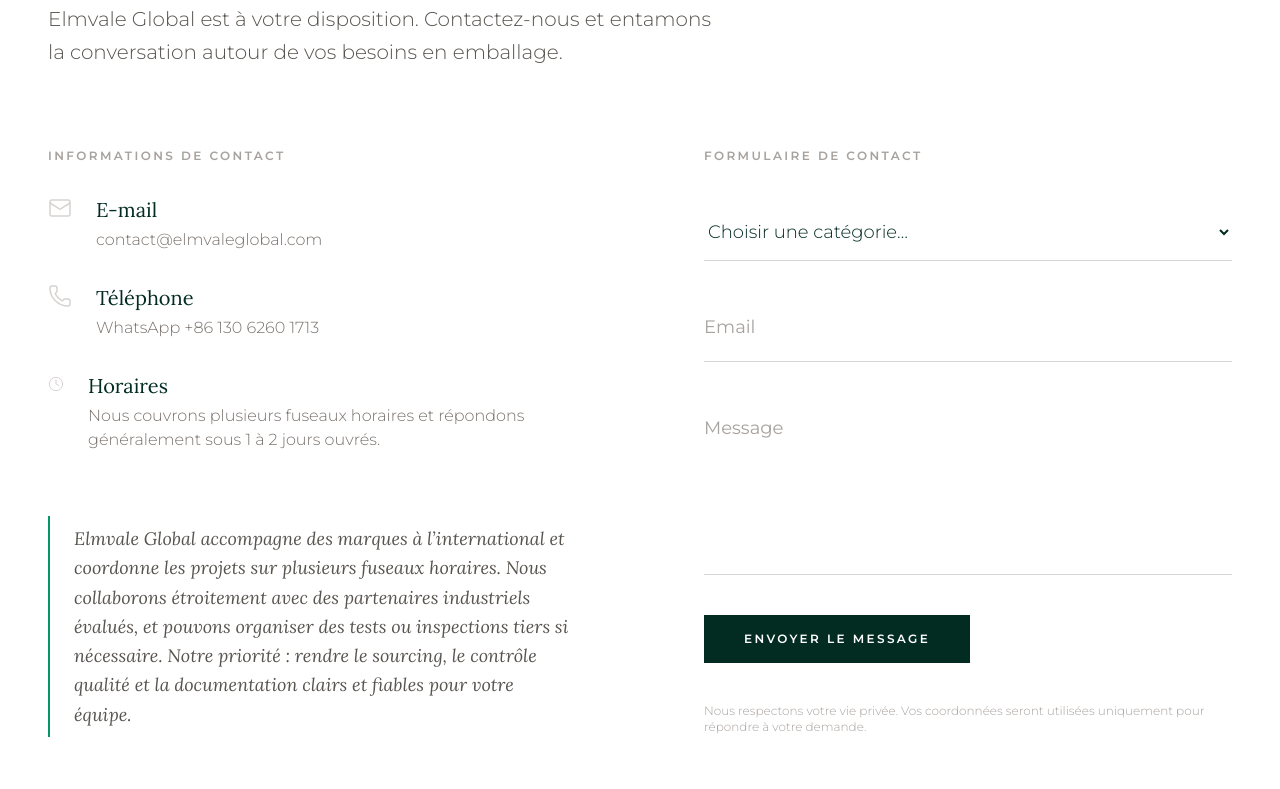
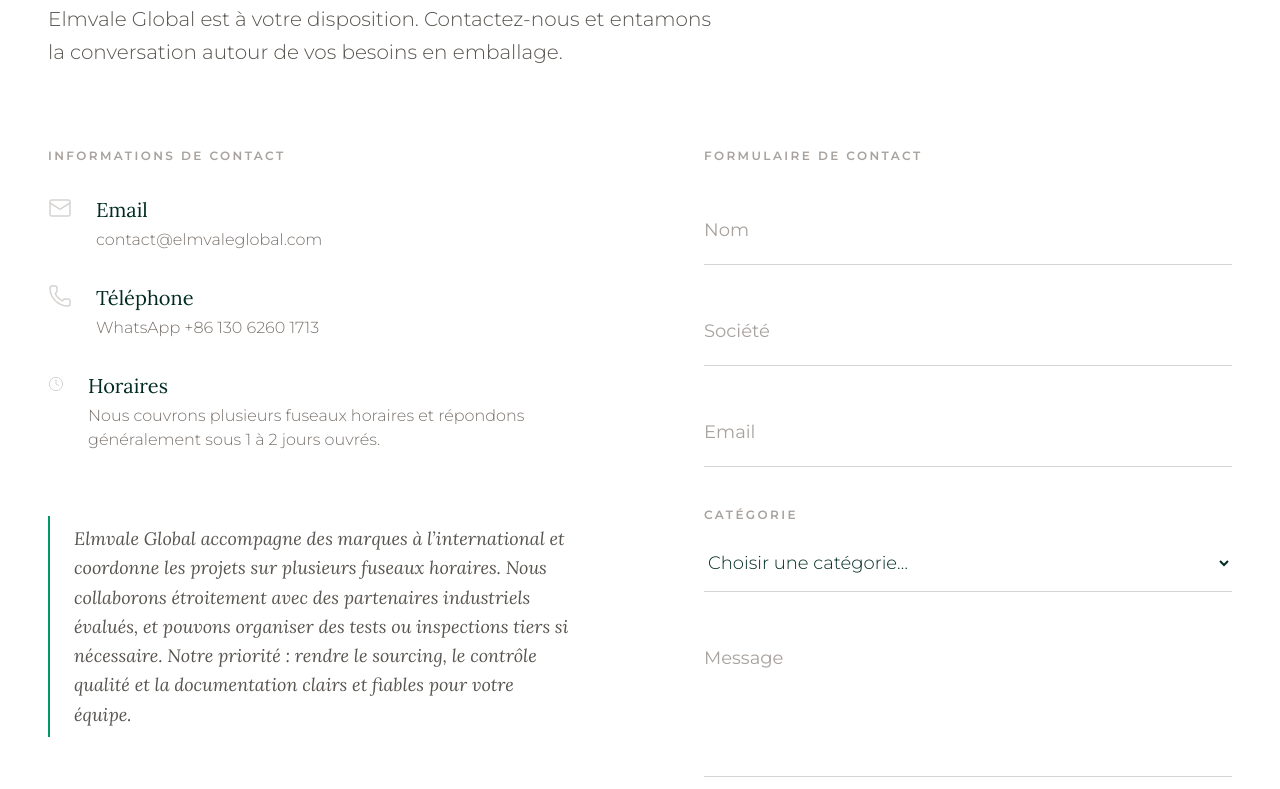
Before and after one commit to cathy6140/-Elmvale-Global-.github.io, a React (Vite) app: page /#/contact in a window 1280 px wide. Shown: the part 406-1195 px from the top of the page. Built offline with nearby package versions, Linux system fonts and the light colour scheme.

Commit message:
Update Contact.tsx

```diff
--- a/src/pages/Contact.tsx
+++ b/src/pages/Contact.tsx
@@ -4,33 +4,47 @@ import { LanguageContext } from "../App";
 import { content } from "../content";
 import { Mail, Phone, Clock } from "lucide-react";
 
-const FORM_ENDPOINT = "https://formspree.io/f/xjkaopok"; // ✅ 换成你的
+const FORM_ENDPOINT = "https://formspree.io/f/xjkaopok"; // ✅ 改成你自己的 Formspree endpoint
 
 const Contact: React.FC = () => {
   const { language } = useContext(LanguageContext);
   const t = content[language].contact;
 
   const [searchParams] = useSearchParams();
+  const [status, setStatus] = useState<"idle" | "sending" | "success" | "error">("idle");
+
+  // ✅ 从 URL 读取预选分类：/contact?category=Tubes%20%26%20Sachets
   const prefillCategory = useMemo(() => {
-    const c = (searchParams.get("category") || "").trim();
-    return c;
+    const raw = (searchParams.get("category") || "").trim();
+    if (!raw) return "";
+
+    // 统一成 value（EN）以便 <option value="..."> 命中
+    const map: Record<string, string> = {
+      // EN
+      "Bottles & Jars": "Bottles & Jars",
+      "Tubes & Sachets": "Tubes & Sachets",
+      "Pumps & Dispensers": "Pumps & Dispensers",
+      "Caps & Closures": "Caps & Closures",
+      Other: "Other",
+
+      // FR -> EN value
+      "Flacons & Pots": "Bottles & Jars",
+      "Pompes & Distributeurs": "Pumps & Dispensers",
+      "Bouchons & Fermetures": "Caps & Closures",
+      Autre: "Other",
+    };
+
+    return map[raw] || raw;
   }, [searchParams]);
 
-  const [status, setStatus] = useState<"idle" | "sending" | "success" | "error">("idle");
-
-  const onSubmit: React.FormEventHandler<HTMLFormElement> = async (e) => {
+  const onSubmit = async (e: React.FormEvent<HTMLFormElement>) => {
     e.preventDefault();
     setStatus("sending");
 
+    const form = e.currentTarget;
+    const formData = new FormData(form);
+
     try {
-      const form = e.currentTarget;
-      const formData = new FormData(form);
-
-      // ✅ 如果 URL 带了 ?category=xxx，就写入表单字段（即使用户不动 select）
-      if (prefillCategory && !formData.get("category")) {
-        formData.set("category", prefillCategory);
-      }
-
       const res = await fetch(FORM_ENDPOINT, {
         method: "POST",
         body: formData,
@@ -38,8 +52,8 @@ const Contact: React.FC = () => {
       });
 
       if (res.ok) {
+        setStatus("success");
         form.reset();
-        setStatus("success");
       } else {
         setStatus("error");
       }
@@ -52,14 +66,19 @@ const Contact: React.FC = () => {
     <div className="bg-white min-h-screen pt-32">
       {/* Header */}
       <section className="px-6 lg:px-12 max-w-screen-2xl mx-auto mb-20">
-        <h1 className="font-serif text-5xl md:text-7xl text-brand-dark mb-8">{t.intro.title}</h1>
-        <p className="text-xl text-stone-600 font-light max-w-2xl leading-relaxed">{t.intro.desc}</p>
+        <h1 className="font-serif text-5xl md:text-7xl text-brand-dark mb-8">
+          {t.intro.title}
+        </h1>
+        <p className="text-xl text-stone-600 font-light max-w-2xl leading-relaxed">
+          {t.intro.desc}
+        </p>
       </section>
 
       <div className="max-w-screen-2xl mx-auto px-6 lg:px-12 pb-32">
         <div className="grid grid-cols-1 lg:grid-cols-2 gap-20 lg:gap-32">
           {/* Info Side */}
           <div className="space-y-16">
+            {/* Contact Details */}
             <div>
               <h2 className="font-sans text-xs font-bold uppercase tracking-[0.2em] text-stone-400 mb-8">
                 {t.details.title}
@@ -67,10 +86,13 @@ const Contact: React.FC = () => {
 
               <div className="space-y-8">
                 <div className="flex items-start gap-6 group">
-                  <Mail className="w-6 h-6 text-stone-300 group-hover:text-brand-primary transition" strokeWidth={1.5} />
+                  <Mail
+                    className="w-6 h-6 text-stone-300 group-hover:text-brand-primary transition"
+                    strokeWidth={1.5}
+                  />
                   <div>
                     <span className="block font-serif text-xl text-brand-dark mb-1">
-                      {t.details.labels?.email ?? "Email"}
+                      {language === "fr" ? "Email" : "Email"}
                     </span>
                     <a
                       href={`mailto:${t.details.email}`}
@@ -82,20 +104,26 @@ const Contact: React.FC = () => {
                 </div>
 
                 <div className="flex items-start gap-6 group">
-                  <Phone className="w-6 h-6 text-stone-300 group-hover:text-brand-primary transition" strokeWidth={1.5} />
+                  <Phone
+                    className="w-6 h-6 text-stone-300 group-hover:text-brand-primary transition"
+                    strokeWidth={1.5}
+                  />
                   <div>
                     <span className="block font-serif text-xl text-brand-dark mb-1">
-                      {t.details.labels?.phone ?? "Phone"}
+                      {language === "fr" ? "Téléphone" : "Phone"}
                     </span>
                     <span className="text-stone-500 font-light">{t.details.phone}</span>
                   </div>
                 </div>
 
                 <div className="flex items-start gap-6 group">
-                  <Clock className="w-6 h-6 text-stone-300 group-hover:text-brand-primary transition" strokeWidth={1.5} />
+                  <Clock
+                    className="w-6 h-6 text-stone-300 group-hover:text-brand-primary transition"
+                    strokeWidth={1.5}
+                  />
                   <div>
                     <span className="block font-serif text-xl text-brand-dark mb-1">
-                      {t.details.labels?.hours ?? "Hours"}
+                      {language === "fr" ? "Horaires" : "Hours"}
                     </span>
                     <span className="text-stone-500 font-light">{t.details.hours}</span>
                   </div>
@@ -103,8 +131,11 @@ const Contact: React.FC = () => {
               </div>
             </div>
 
+            {/* Map Text */}
             <div className="border-l-2 border-brand-primary pl-6 py-2">
-              <p className="text-stone-600 font-serif italic text-lg leading-relaxed">{t.map}</p>
+              <p className="text-stone-600 font-serif italic text-lg leading-relaxed">
+                {t.map}
+              </p>
             </div>
           </div>
 
@@ -115,30 +146,51 @@ const Contact: React.FC = () => {
             </h2>
 
             <form className="space-y-10" onSubmit={onSubmit}>
-              {/* 蜜罐反垃圾 */}
-              <input type="text" name="_gotcha" className="hidden" tabIndex={-1} autoComplete="off" />
+              {/* ✅ 蜜罐（反垃圾） */}
+              <input
+                type="text"
+                name="_gotcha"
+                className="hidden"
+                tabIndex={-1}
+                autoComplete="off"
+              />
 
-              {/* 可选：把当前语言也发过去 */}
+              {/* 可选：把语言写进提交内容 */}
               <input type="hidden" name="language" value={language} />
 
-              {/* Category：自动带入 */}
+              {/* Name */}
               <div className="relative z-0 w-full group">
-                <select
-                  name="category"
-                  defaultValue={prefillCategory || ""}
-                  className="block py-4 px-0 w-full text-lg text-brand-dark bg-transparent border-b border-stone-300 focus:outline-none focus:ring-0 focus:border-brand-dark font-light"
+                <input
+                  type="text"
+                  name="name"
+                  id="name"
                   required
+                  className="block py-4 px-0 w-full text-lg text-brand-dark bg-transparent border-b border-stone-300 appearance-none focus:outline-none focus:ring-0 focus:border-brand-dark peer font-light"
+                  placeholder=" "
+                />
+                <label
+                  htmlFor="name"
+                  className="peer-focus:font-medium absolute text-lg text-stone-400 duration-300 transform -translate-y-6 scale-75 top-3 -z-10 origin-[0] peer-focus:left-0 peer-focus:text-brand-dark peer-placeholder-shown:scale-100 peer-placeholder-shown:translate-y-0 peer-focus:scale-75 peer-focus:-translate-y-6"
                 >
-                  <option value="" disabled>
-                    {language === "fr" ? "Choisir une catégorie…" : "Select a category…"}
-                  </option>
+                  {t.form.name}
+                </label>
+              </div>
 
-                  {/* 你可以按自己产品分类改这些 value */}
-                  <option value="Bottles & Jars">Bottles & Jars</option>
-                  <option value="Tubes & Sachets">Tubes & Sachets</option>
-                  <option value="Pumps & Dispensers">Pumps & Dispensers</option>
-                  <option value="Caps & Closures">Caps & Closures</option>
-                </select>
+              {/* Company */}
+              <div className="relative z-0 w-full group">
+                <input
+                  type="text"
+                  name="company"
+                  id="company"
+                  className="block py-4 px-0 w-full text-lg text-brand-dark bg-transparent border-b border-stone-300 appearance-none focus:outline-none focus:ring-0 focus:border-brand-dark peer font-light"
+                  placeholder=" "
+                />
+                <label
+                  htmlFor="company"
+                  className="peer-focus:font-medium absolute text-lg text-stone-400 duration-300 transform -translate-y-6 scale-75 top-3 -z-10 origin-[0] peer-focus:left-0 peer-focus:text-brand-dark peer-placeholder-shown:scale-100 peer-placeholder-shown:translate-y-0 peer-focus:scale-75 peer-focus:-translate-y-6"
+                >
+                  {t.form.company}
+                </label>
               </div>
 
               {/* Email */}
@@ -146,59 +198,105 @@ const Contact: React.FC = () => {
                 <input
                   type="email"
                   name="email"
+                  id="email"
+                  required
                   className="block py-4 px-0 w-full text-lg text-brand-dark bg-transparent border-b border-stone-300 appearance-none focus:outline-none focus:ring-0 focus:border-brand-dark peer font-light"
                   placeholder=" "
-                  required
                 />
-                <label className="peer-focus:font-medium absolute text-lg text-stone-400 duration-300 transform -translate-y-6 scale-75 top-3 -z-10 origin-[0] peer-placeholder-shown:scale-100 peer-placeholder-shown:translate-y-0 peer-focus:scale-75 peer-focus:-translate-y-6">
+                <label
+                  htmlFor="email"
+                  className="peer-focus:font-medium absolute text-lg text-stone-400 duration-300 transform -translate-y-6 scale-75 top-3 -z-10 origin-[0] peer-focus:left-0 peer-focus:text-brand-dark peer-placeholder-shown:scale-100 peer-placeholder-shown:translate-y-0 peer-focus:scale-75 peer-focus:-translate-y-6"
+                >
                   {t.form.email}
                 </label>
+              </div>
+
+              {/* Category */}
+              <div className="relative z-0 w-full group">
+                <label className="block text-xs uppercase tracking-[0.2em] font-bold text-stone-400 mb-3">
+                  {language === "fr" ? "Catégorie" : "Category"}
+                </label>
+
+                <select
+                  name="category"
+                  id="category"
+                  required
+                  defaultValue={prefillCategory || ""}
+                  className="block py-4 px-0 w-full text-lg text-brand-dark bg-transparent border-b border-stone-300 focus:outline-none focus:ring-0 focus:border-brand-dark font-light"
+                >
+                  <option value="" disabled>
+                    {language === "fr" ? "Choisir une catégorie…" : "Select a category…"}
+                  </option>
+
+                  <option value="Bottles & Jars">
+                    {language === "fr" ? "Flacons & Pots" : "Bottles & Jars"}
+                  </option>
+                  <option value="Tubes & Sachets">
+                    {language === "fr" ? "Tubes & Sachets" : "Tubes & Sachets"}
+                  </option>
+                  <option value="Pumps & Dispensers">
+                    {language === "fr" ? "Pompes & Distributeurs" : "Pumps & Dispensers"}
+                  </option>
+                  <option value="Caps & Closures">
+                    {language === "fr" ? "Bouchons & Fermetures" : "Caps & Closures"}
+                  </option>
+
+                  {/* ✅ 其他 */}
+                  <option value="Other">{language === "fr" ? "Autre" : "Other"}</option>
+                </select>
               </div>
 
               {/* Message */}
               <div className="relative z-0 w-full group">
                 <textarea
                   name="message"
-                  rows={5}
+                  id="message"
+                  rows={4}
+                  required
                   className="block py-4 px-0 w-full text-lg text-brand-dark bg-transparent border-b border-stone-300 appearance-none focus:outline-none focus:ring-0 focus:border-brand-dark peer font-light resize-none"
                   placeholder=" "
-                  required
                 />
-                <label className="peer-focus:font-medium absolute text-lg text-stone-400 duration-300 transform -translate-y-6 scale-75 top-3 -z-10 origin-[0] peer-placeholder-shown:scale-100 peer-placeholder-shown:translate-y-0 peer-focus:scale-75 peer-focus:-translate-y-6">
+                <label
+                  htmlFor="message"
+                  className="peer-focus:font-medium absolute text-lg text-stone-400 duration-300 transform -translate-y-6 scale-75 top-3 -z-10 origin-[0] peer-focus:left-0 peer-focus:text-brand-dark peer-placeholder-shown:scale-100 peer-placeholder-shown:translate-y-0 peer-focus:scale-75 peer-focus:-translate-y-6"
+                >
                   {t.form.message}
                 </label>
               </div>
 
+              {/* Submit */}
               <button
                 type="submit"
                 disabled={status === "sending"}
-                className="mt-8 bg-brand-dark text-white px-10 py-4 uppercase tracking-[0.2em] text-xs font-semibold hover:bg-brand-primary transition duration-500 disabled:opacity-60"
+                className="mt-8 bg-brand-dark text-white px-10 py-4 uppercase tracking-[0.2em] text-xs font-semibold hover:bg-brand-primary transition duration-500 disabled:opacity-60 disabled:cursor-not-allowed"
               >
                 {status === "sending"
                   ? language === "fr"
-                    ? "Envoi…"
-                    : "Sending…"
+                    ? "Envoi..."
+                    : "Sending..."
                   : t.form.submit}
               </button>
 
+              <p className="text-xs text-stone-400 mt-4 font-light">{t.details.privacy}</p>
+
+              {/* Status messages */}
               {status === "success" && (
                 <p className="text-sm text-emerald-700 font-light">
-                  {language === "fr" ? "Merci — votre message a bien été envoyé." : "Thanks — your message has been sent."}
+                  {language === "fr" ? "Message envoyé. Merci !" : "Sent! Thank you."}
                 </p>
               )}
               {status === "error" && (
                 <p className="text-sm text-red-600 font-light">
                   {language === "fr"
-                    ? "Échec de l’envoi. Réessayez ou envoyez un email."
-                    : "Send failed. Please try again or email us."}
+                    ? "Échec de l’envoi. Veuillez réessayer ou écrire à contact@elmvaleglobal.com."
+                    : "Failed to send. Please retry or email contact@elmvaleglobal.com."}
                 </p>
               )}
-
-              <p className="text-xs text-stone-400 mt-4 font-light">{t.details.privacy}</p>
             </form>
           </div>
         </div>
 
+        {/* Final */}
         <div className="mt-32 text-center">
           <h3 className="font-serif text-3xl text-brand-dark">{t.final}</h3>
         </div>
```
